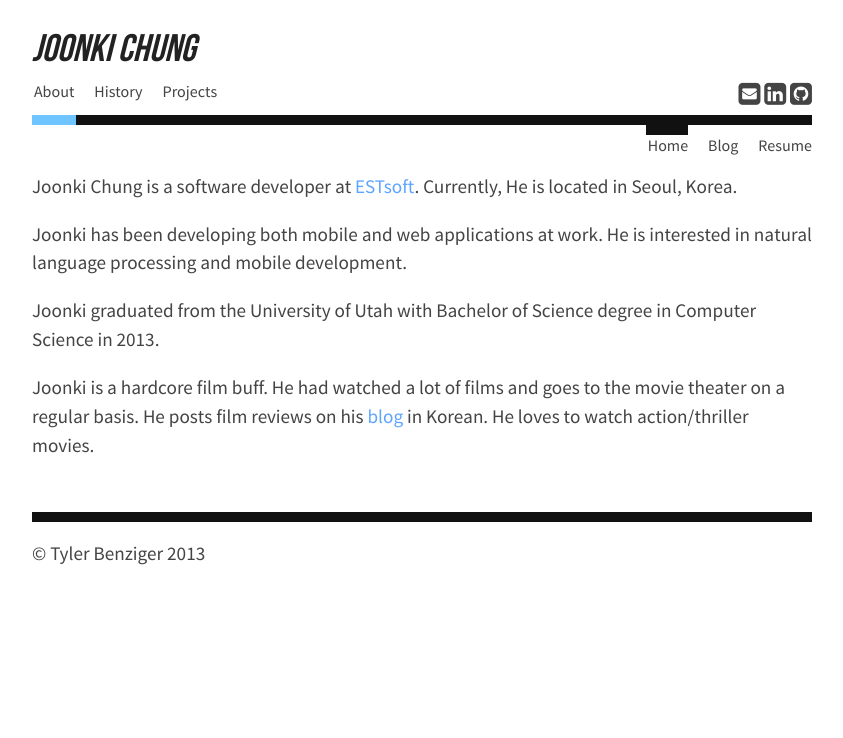
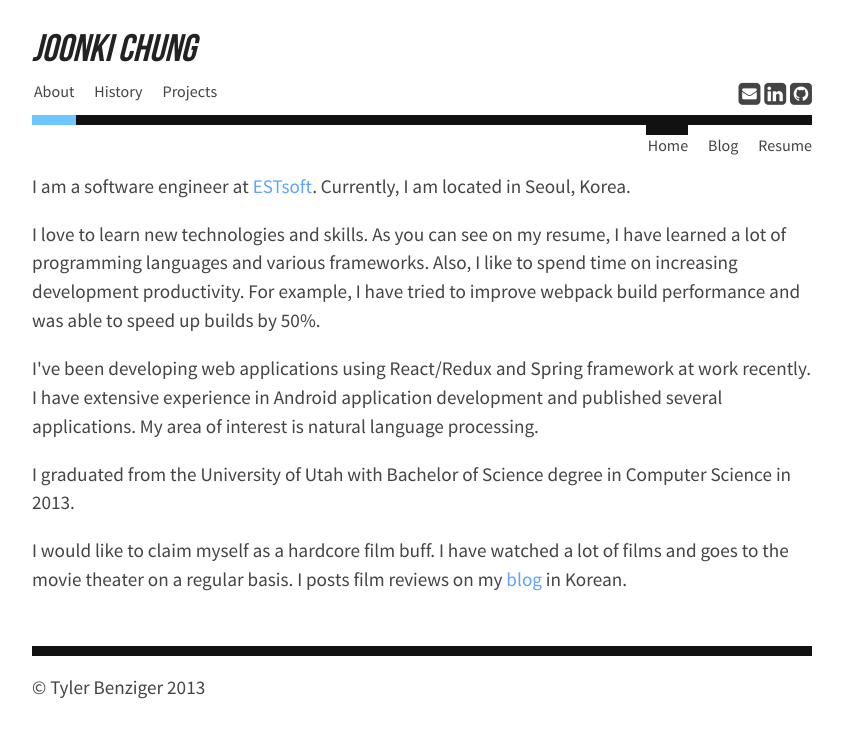
Before and after one commit to joonki34/joonki34.github.io, a Jekyll site: the page built from index.html, in a window 1280 px wide. Shown: the top 738 px of the page, without its empty margins (218-1061 px from the left). Built offline with Jekyll 4.4.1, drawn with Linux system fonts in a browser that asks for light colours; nearby versions of some CDN libraries; the list of posts is cut into pages by our own code.

Commit message:
Update index page

```diff
--- a/index.html
+++ b/index.html
@@ -5,17 +5,21 @@ subnav: home
 layout: default
 ---
 <p>
-	Joonki Chung is a software developer at <a href="http://www.estsoft.co.kr/default.aspx" target="_blank">ESTsoft</a>. Currently, He is located in Seoul, Korea.
+	I am a software engineer at <a href="http://www.estsoft.co.kr/default.aspx" target="_blank">ESTsoft</a>. Currently, I am located in Seoul, Korea.
 </p>
 
 <p>
-	Joonki has been developing both mobile and web applications at work. He is interested in natural language processing and mobile development.
+	I love to learn new technologies and skills. As you can see on my resume, I have learned a lot of programming languages and various frameworks. Also, I like to spend time on increasing development productivity. For example, I have tried to improve webpack build performance and was able to speed up builds by 50%.
 </p>
 
 <p>
-	Joonki graduated from the University of Utah with Bachelor of Science degree in Computer Science in 2013.
+	I've been developing web applications using React/Redux and Spring framework at work recently. I have extensive experience in Android application development and published several applications. My area of interest is natural language processing.
 </p>
 
 <p>
-	Joonki is a hardcore film buff. He had watched a lot of films and goes to the movie theater on a regular basis. He posts film reviews on his <a href="http://joonki.tistory.com" target="_blank">blog</a> in Korean. He loves to watch action/thriller movies.
+	I graduated from the University of Utah with Bachelor of Science degree in Computer Science in 2013.
 </p>
+
+<p>
+	I would like to claim myself as a hardcore film buff. I have watched a lot of films and goes to the movie theater on a regular basis. I posts film reviews on my <a href="http://joonki.tistory.com" target="_blank">blog</a> in Korean.
+</p>
```
